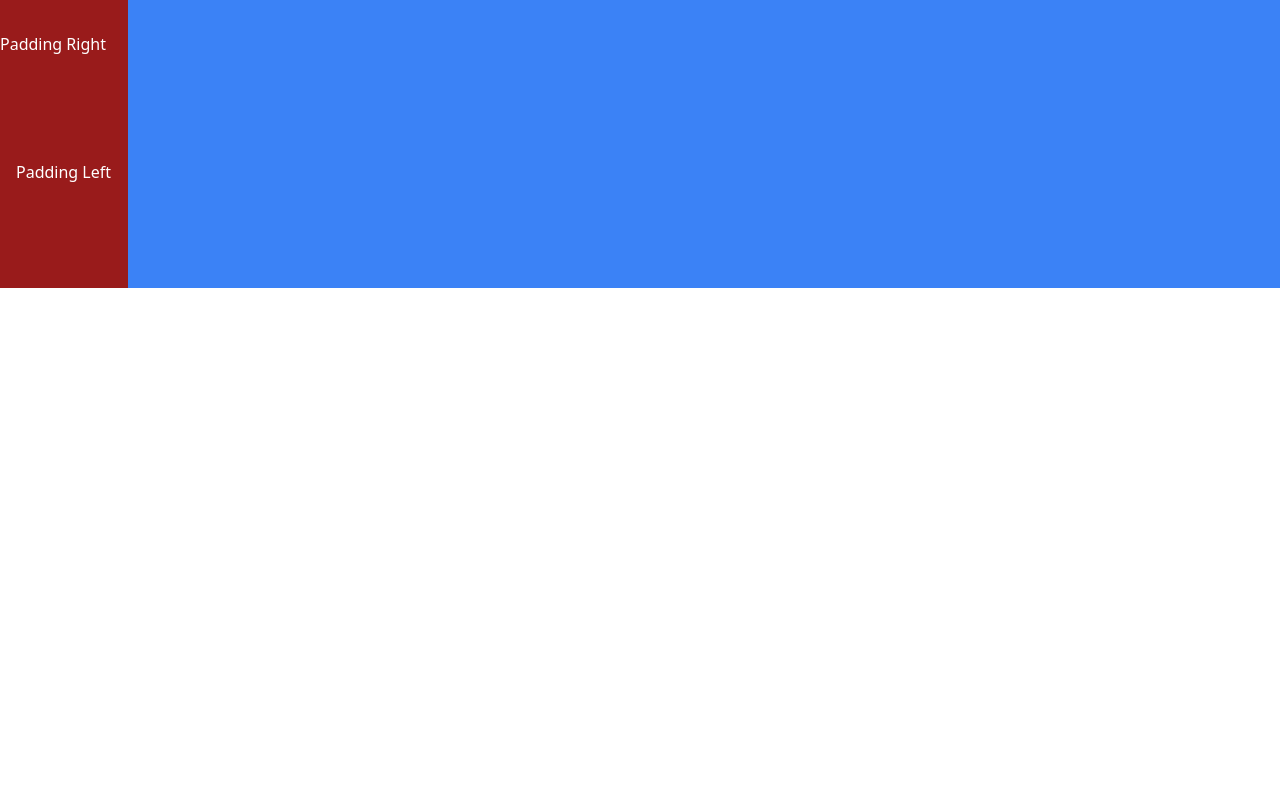
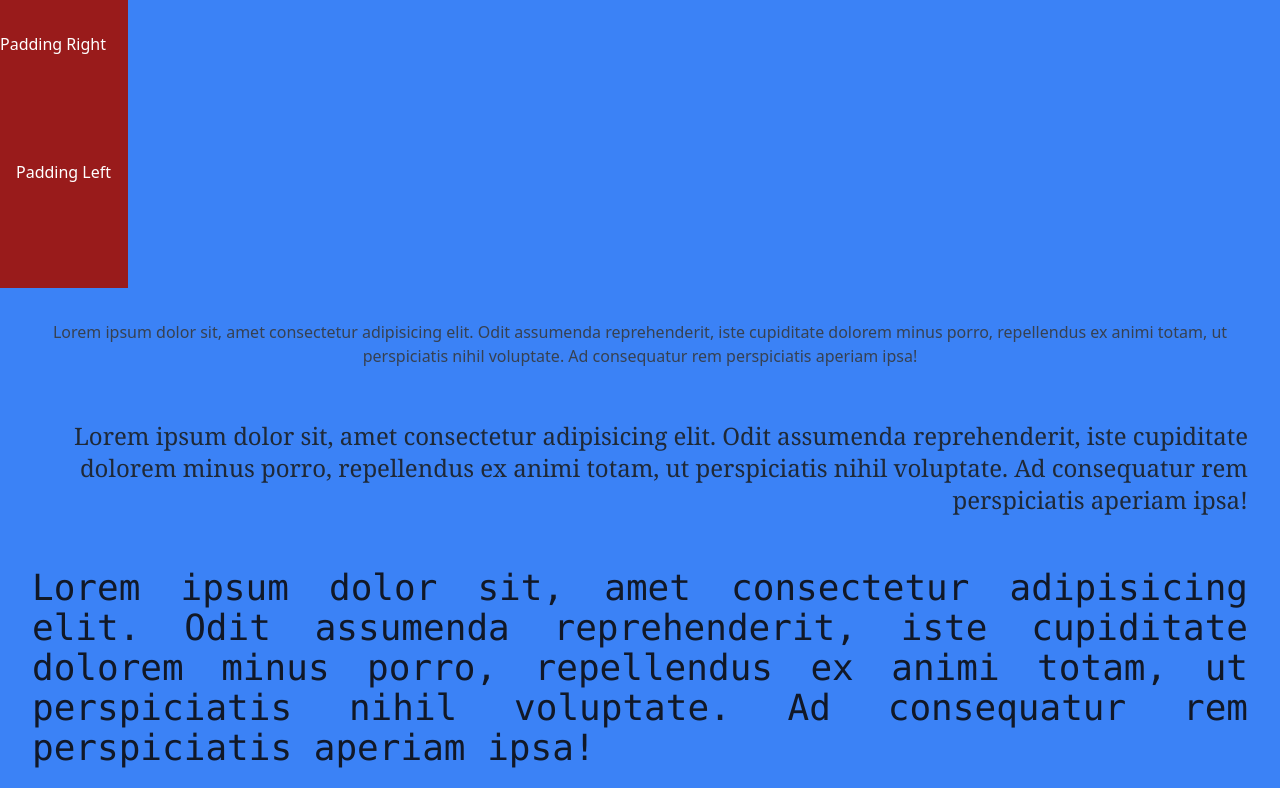
Before and after one commit to ImNotGabo/tailwind-practice, a React (Vite) app: page / in a window 1280 px wide. Shown: the part 1400-2200 px from the top of the page. Before the commit the page ends 1688 px from the top, so only its background shows below. Built offline with nearby package versions, Linux system fonts and the light colour scheme.

Commit message:
Styling Text Part 1

```diff
--- a/src/App.jsx
+++ b/src/App.jsx
@@ -39,6 +39,23 @@ function App() {
       <div className='w-32 h-32 bg-red-800 pb-4'>Padding Bottom</div>
       <div className='w-32 h-32 bg-red-800 pr-4'>Padding Right</div>
       <div className='w-32 h-32 bg-red-800 pl-4'>Padding Left</div>
+
+      {/* Styling Text - Font Family Part 1*/}
+      <p className='font-sans text-base text-center text-gray-700 m-3 p-5'>
+        Lorem ipsum dolor sit, amet consectetur adipisicing elit. Odit assumenda reprehenderit, iste cupiditate dolorem
+        minus porro, repellendus ex animi totam, ut perspiciatis nihil voluptate. Ad consequatur rem perspiciatis
+        aperiam ipsa!
+      </p>
+      <p className='font-serif text-2xl text-right text-gray-800 m-3 p-5'>
+        Lorem ipsum dolor sit, amet consectetur adipisicing elit. Odit assumenda reprehenderit, iste cupiditate dolorem
+        minus porro, repellendus ex animi totam, ut perspiciatis nihil voluptate. Ad consequatur rem perspiciatis
+        aperiam ipsa!
+      </p>
+      <p className='font-mono text-4xl text-justify text-gray-900 m-3 p-5'>
+        Lorem ipsum dolor sit, amet consectetur adipisicing elit. Odit assumenda reprehenderit, iste cupiditate dolorem
+        minus porro, repellendus ex animi totam, ut perspiciatis nihil voluptate. Ad consequatur rem perspiciatis
+        aperiam ipsa!
+      </p>
     </div>
   );
 }
```
Also changed, not shown: 1 other file (tests, documents, lock files or other folders).
